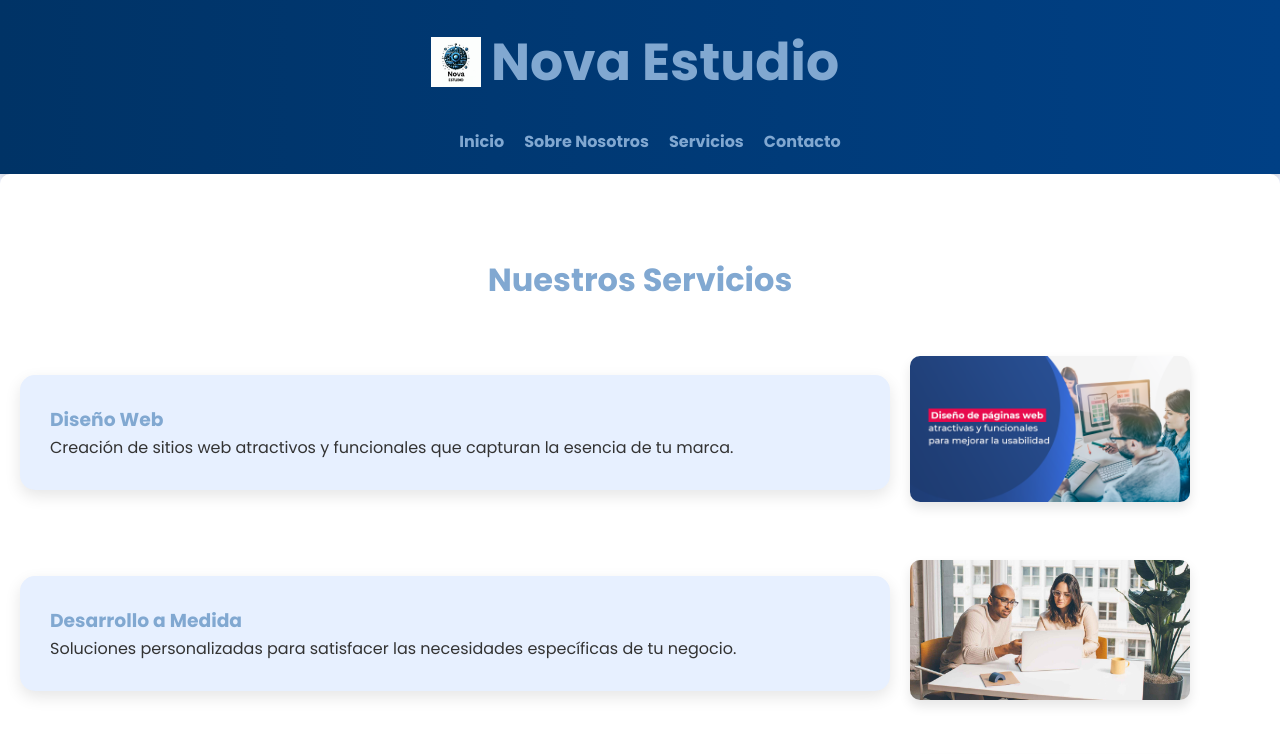
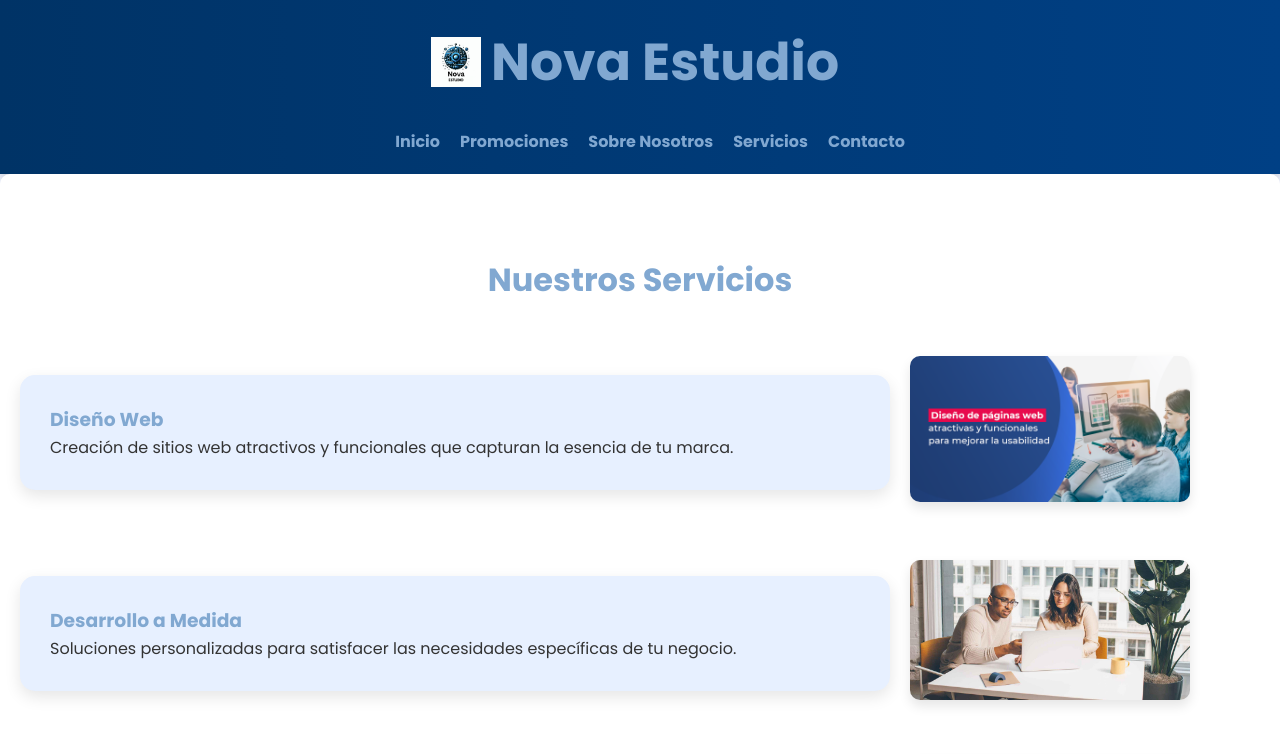
Before and after one commit to qJulio/nova.estudio_14, a plain HTML site: page services.html in a window 1280 px wide. Shown: the top 754 px of the page. Drawn offline with Linux system fonts and the light colour scheme.

Commit message:
Update services.html

```diff
--- a/services.html
+++ b/services.html
@@ -33,6 +33,7 @@
             <nav>
                 <ul class="nav-list">
                     <li><a href="index.html">Inicio</a></li>
+                    <li><a href="promotion.html">Promociones</a></li>
                     <li><a href="about.html">Sobre Nosotros</a></li>
                     <li><a href="services.html">Servicios</a></li>
                     <li><a href="contact.html">Contacto</a></li>
```
